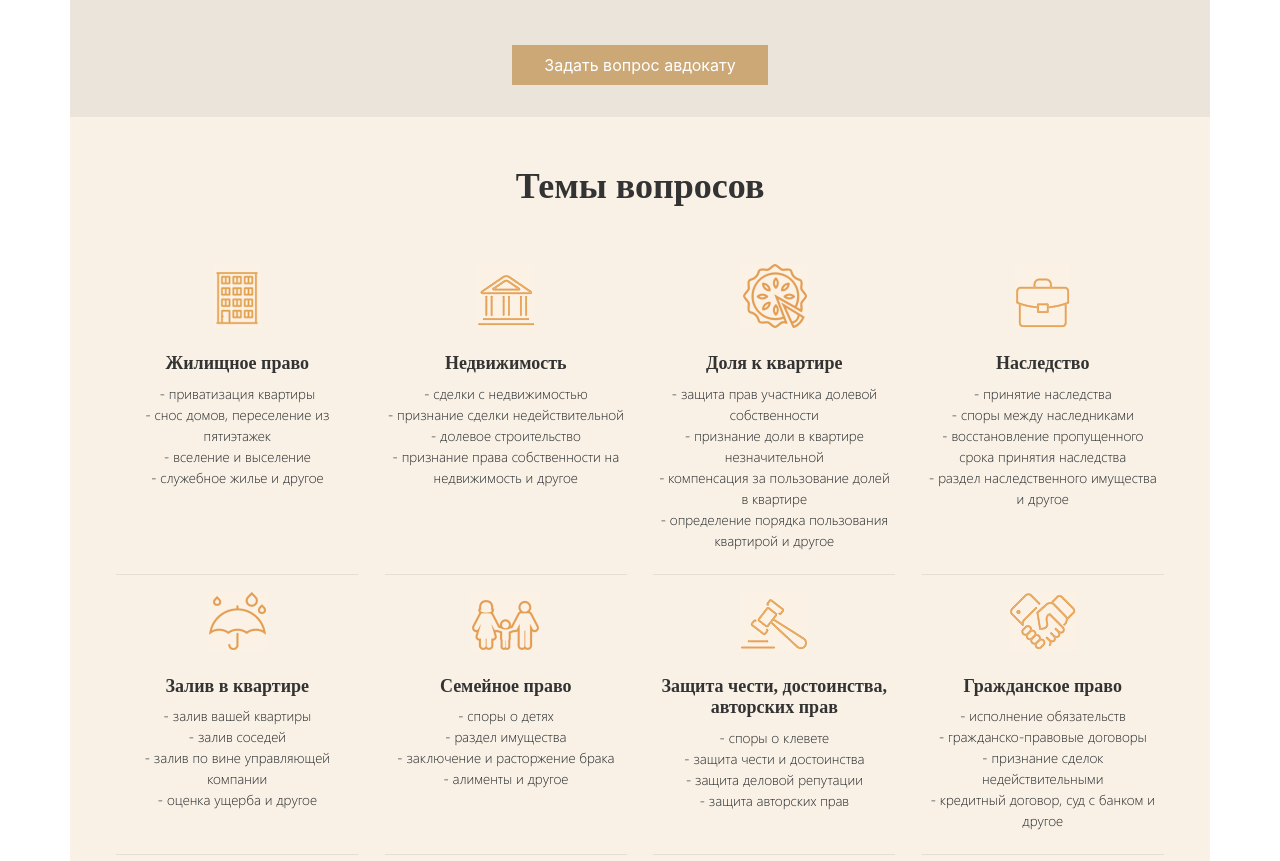
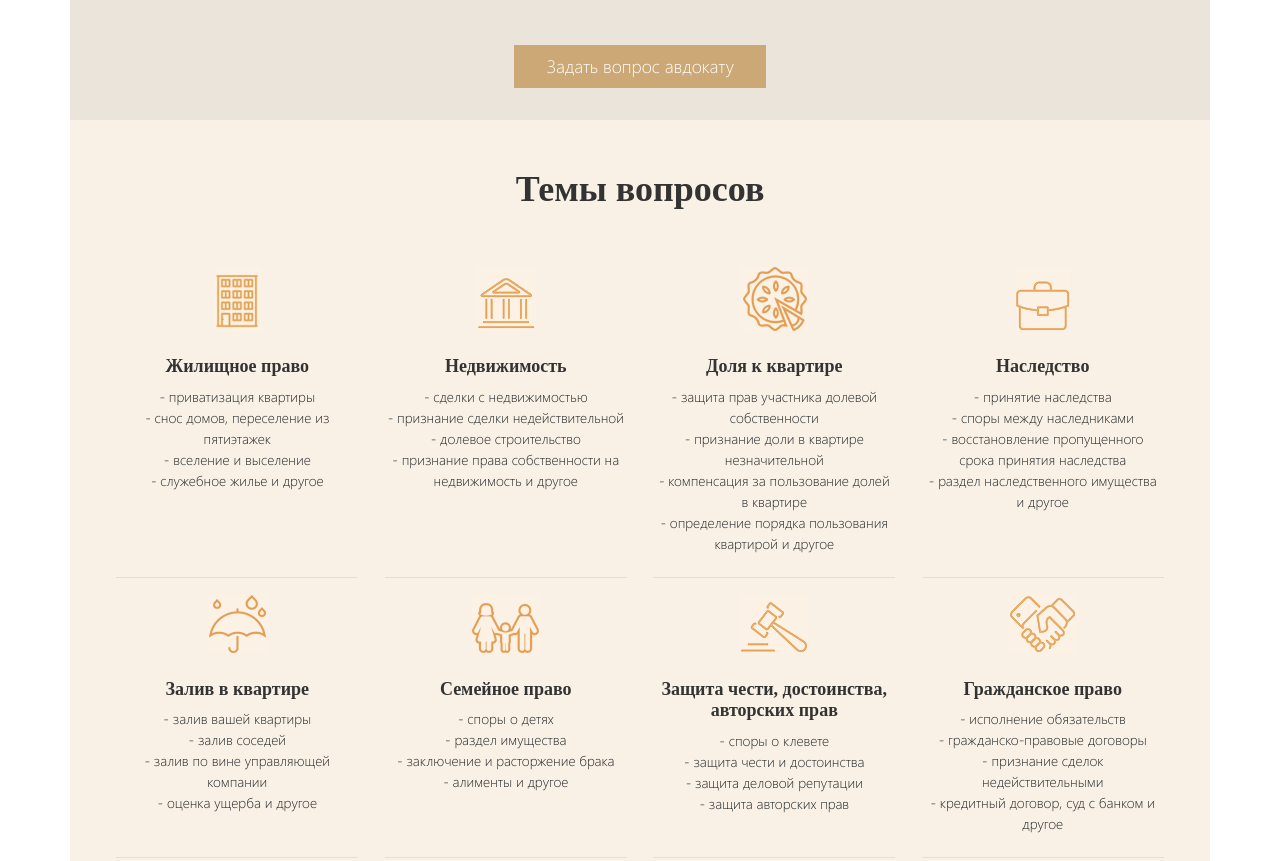
Before and after one commit to avsbru/urcons, a plain HTML site: page index.html in a window 1280 px wide. Shown: the part 1519-2380 px from the top of the page. Drawn offline with nearby package versions, Linux system fonts and the light colour scheme.

Commit message:
verstka var1 full

```diff
--- a/_css/style.css
+++ b/_css/style.css
@@ -14,7 +14,21 @@ html,body{
     color: rgb(204, 168, 118);
     //border: 2px rgb(204, 168, 118) solid;
 }
-
+.brown-button{
+  display: inline-block;
+  padding: 0.5rem 2rem;
+  background: rgb(204, 168, 118);
+  margin: 2rem 1.5rem;
+  color: #ffffff !important;
+  text-decoration: none;
+  font-family: 'Segoe UI';
+  color: #ffffff;
+  font-size: 1.125rem;
+  font-weight: 300;
+}
+.brown-button:hover{
+  text-decoration: none;
+}
 .menu{
   background-color: #f9f1e5;
   border-bottom: 2px rgb(204, 168, 118) solid;
@@ -132,17 +146,6 @@ html,body{
   font-weight: 300;
   text-align: left;
 }
-.vopros-button{
-  display: inline-block;
-  padding: 0.5rem 2rem;
-  background: rgb(204, 168, 118);
-  margin: 2rem 1.5rem;
-  color: #ffffff !important;
-  text-decoration: none;
-}
-.vopros-button:hover{
-  text-decoration: none;
-}
 .voprosy li:after{
   content: '';
   width: 90%;
--- a/index.html
+++ b/index.html
@@ -168,7 +168,7 @@
           </p>
         </li>
       </ul>
-      <div class="col text-center px-0"><a class="vopros-button" href="#">Задать вопрос авдокату</a></div>
+      <div class="col text-center px-0"><a class="brown-button" href="#">Задать вопрос авдокату</a></div>
     </section>
 
     <section class="container px-5 voprosy">
@@ -344,7 +344,7 @@
 
     <section class="container px-5 novosti">
       <h2 class="py-5">Изменения в законодательстве и другие юридические новости</h2>
-      <ul class="row list-unstyled mb-0 pb-5">
+      <ul class="row list-unstyled mb-0 pb-2">
         <li class="col-md-4 text-left px-5">
           <h4 class="mb-5">Верховный Суд указал на то, что с пенсионеров долги брать следует в особом порядке<br><br></h4>
           <img src="_img/novost1.jpg"  class="w-100" alt=""/>
@@ -371,6 +371,7 @@
         </li>
         <li class="col-md-4 text-left"></li>
       </ul>
+      <div class="col text-center px-0"><a class="brown-button" href="#">все новости</a></div>
     </section>
 
     <section class="container px-5 vs">
@@ -397,6 +398,7 @@
           </div>
         </li>
       </ul>
+      <div class="col text-center px-0"><a class="brown-button" href="#">все статьи</a></div>
     </section>
 
     <footer class="container">
```
Lines whose indentation alone changed are shown as unchanged.
